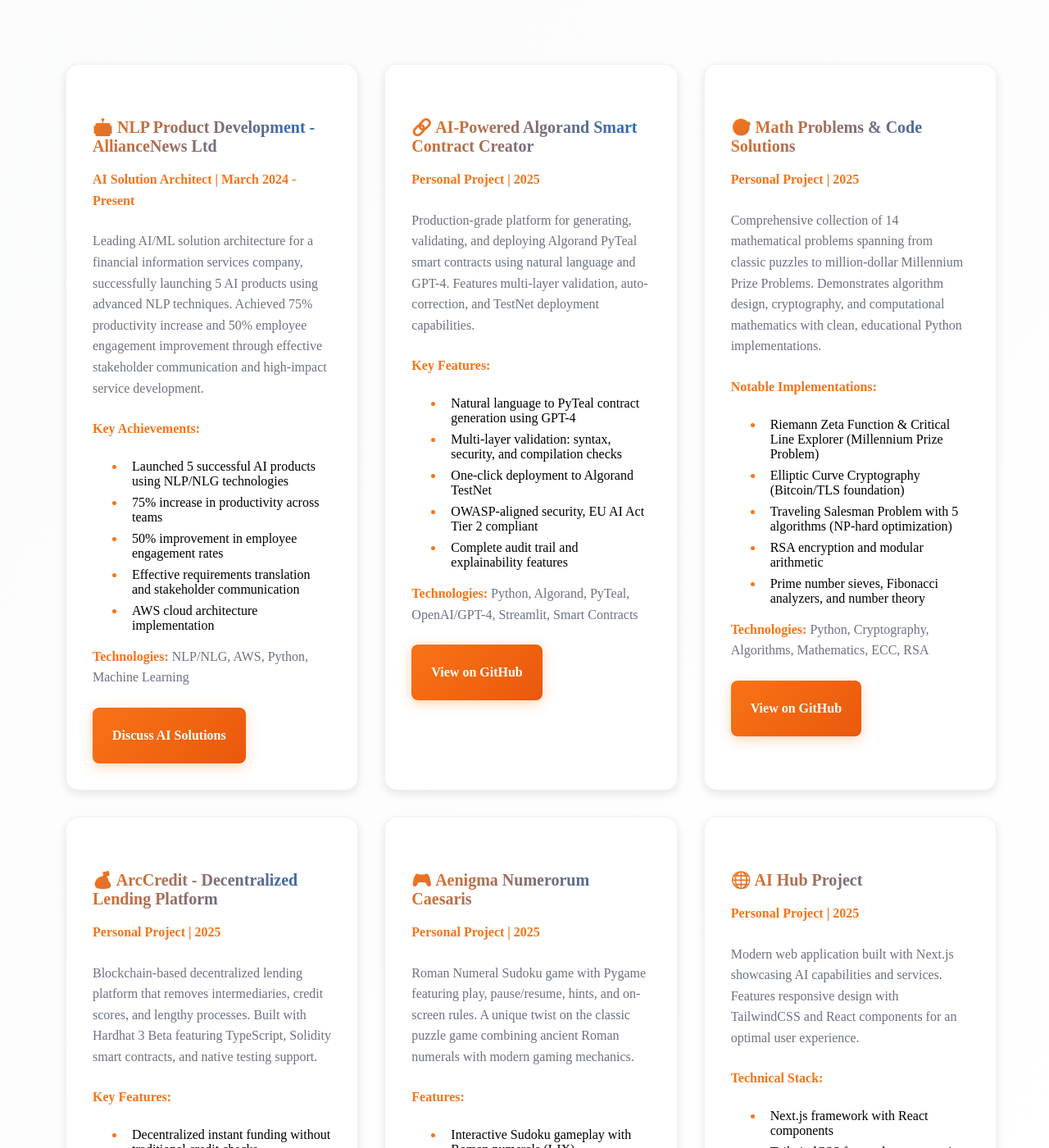
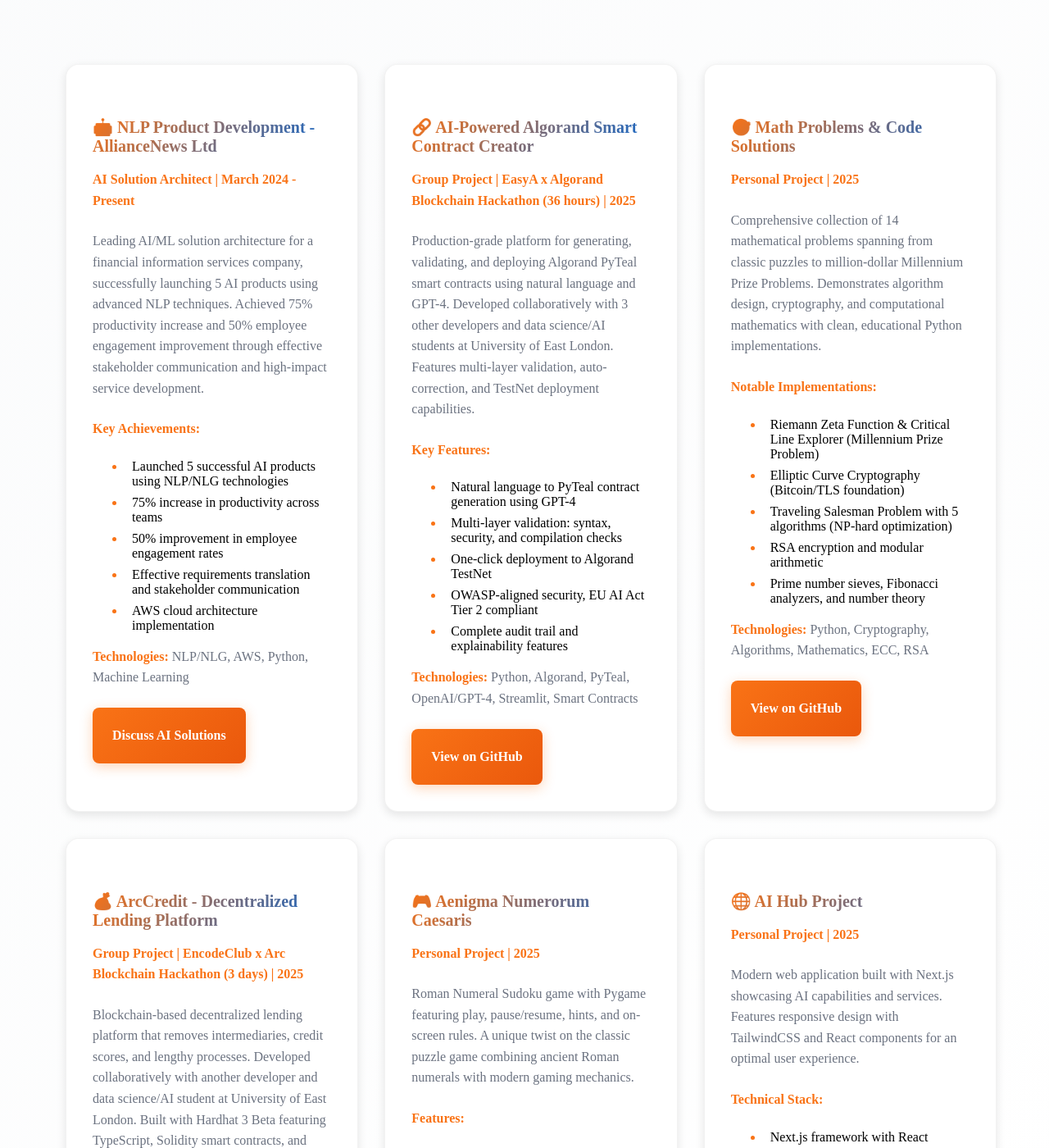
Before and after one commit to GIL794/gil794.github.io, a Jekyll site: the page built from _pages/projects.md, in a window 1280 px wide and 1400 px high, scrolled down 1080 px. Shown: the whole window at 82% size. Built offline with Jekyll 4.4.1, drawn with Linux system fonts in a browser that asks for light colours; some of the changed text lies outside the part shown.

Commit message:
Update Algorand and ArcCredit projects to reflect hackathon team collaboration
Co-authored-by: GIL794 <200216885+GIL794@users.noreply.github.com>

```diff
--- a/_pages/projects.md
+++ b/_pages/projects.md
@@ -52,8 +52,8 @@ feature_image: "https://images.unsplash.com/photo-1555949963-aa79dcee981c?ixlib=
 
     <div class="feature-card">
       <h3>🔗 AI-Powered Algorand Smart Contract Creator</h3>
-      <p><strong>Personal Project | 2025</strong></p>
-      <p>Production-grade platform for generating, validating, and deploying Algorand PyTeal smart contracts using natural language and GPT-4. Features multi-layer validation, auto-correction, and TestNet deployment capabilities.</p>
+      <p><strong>Group Project | EasyA x Algorand Blockchain Hackathon (36 hours) | 2025</strong></p>
+      <p>Production-grade platform for generating, validating, and deploying Algorand PyTeal smart contracts using natural language and GPT-4. Developed collaboratively with 3 other developers and data science/AI students at University of East London. Features multi-layer validation, auto-correction, and TestNet deployment capabilities.</p>
       <p><strong>Key Features:</strong></p>
       <ul>
         <li>Natural language to PyTeal contract generation using GPT-4</li>
@@ -84,8 +84,8 @@ feature_image: "https://images.unsplash.com/photo-1555949963-aa79dcee981c?ixlib=
 
     <div class="feature-card">
       <h3>💰 ArcCredit - Decentralized Lending Platform</h3>
-      <p><strong>Personal Project | 2025</strong></p>
-      <p>Blockchain-based decentralized lending platform that removes intermediaries, credit scores, and lengthy processes. Built with Hardhat 3 Beta featuring TypeScript, Solidity smart contracts, and native testing support.</p>
+      <p><strong>Group Project | EncodeClub x Arc Blockchain Hackathon (3 days) | 2025</strong></p>
+      <p>Blockchain-based decentralized lending platform that removes intermediaries, credit scores, and lengthy processes. Developed collaboratively with another developer and data science/AI student at University of East London. Built with Hardhat 3 Beta featuring TypeScript, Solidity smart contracts, and native testing support.</p>
       <p><strong>Key Features:</strong></p>
       <ul>
         <li>Decentralized instant funding without traditional credit checks</li>
```
